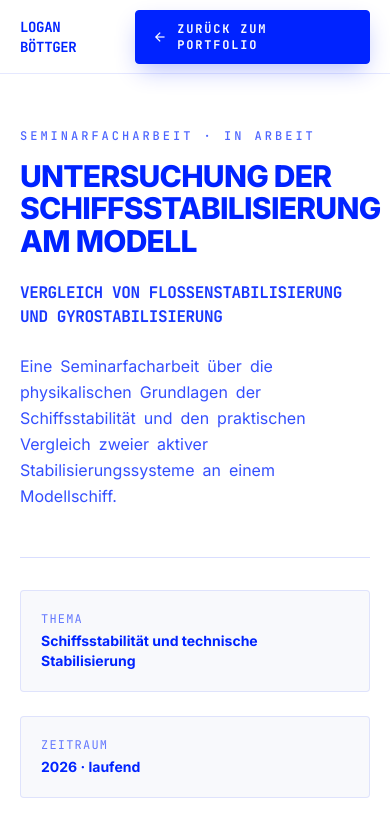
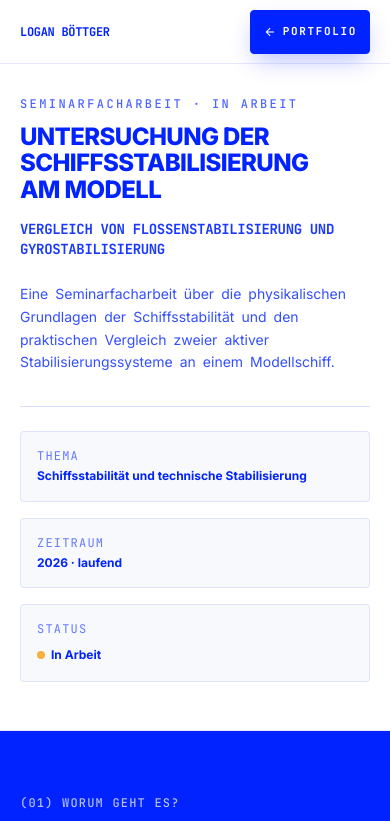
Before and after one commit to logan-bo9/portfolio, a plain HTML site: page seminarfacharbeit.html in a window 390 px wide. Shown: the top 821 px of the page. Drawn offline with nearby package versions, Linux system fonts and the light colour scheme.

Commit message:
Update seminarfacharbeit.html

```diff
--- a/seminarfacharbeit.html
+++ b/seminarfacharbeit.html
@@ -40,59 +40,59 @@
 <body class="bg-white text-primary font-display antialiased overflow-x-hidden">
 
   <!-- Top Fixed Navigation Bar -->
-  <nav id="navbar" class="py-4">
-    <div class="container flex justify-between items-center">
-      <a href="./index.html" class="font-mono text-sm font-bold tracking-tight text-primary text-decoration-none">
+  <nav id="navbar" class="py-3 sm:py-4">
+    <div class="container flex justify-between items-center gap-2">
+      <a href="./index.html" class="font-mono text-xs sm:text-sm font-bold tracking-tight text-primary text-decoration-none min-h-[44px] inline-flex items-center shrink-0">
         LOGAN BÖTTGER
       </a>
 
       <div>
-        <a href="./index.html#projekte" class="btn-primary group !py-2.5 !px-4 text-xs sm:text-sm">
-          <span class="material-symbols-outlined text-base transition-transform group-hover:-translate-x-1">arrow_back</span>
-          ZURÜCK ZUM PORTFOLIO
+        <a href="./index.html#projekte" class="btn-primary group !py-2 !px-3 sm:!py-2.5 sm:!px-4 text-[11px] sm:text-sm shrink-0 min-h-[44px] inline-flex items-center gap-1.5 whitespace-nowrap">
+          <span class="material-symbols-outlined text-sm sm:text-base transition-transform group-hover:-translate-x-1">arrow_back</span>
+          <span class="hidden xs:inline">ZURÜCK ZUM </span>PORTFOLIO
         </a>
       </div>
     </div>
   </nav>
 
   <!-- 1. Hero / Intro Section (WHITE) -->
-  <section class="pt-32 pb-16 sm:pb-24 border-b border-primary/10 bg-white text-primary">
+  <section class="pt-24 sm:pt-32 pb-12 sm:pb-24 border-b border-primary/10 bg-white text-primary">
     <div class="container">
       <div class="max-w-4xl">
-        <span class="text-label text-primary/70 block mb-4 tracking-[0.25em] font-mono uppercase">
+        <span class="text-label text-primary/70 block mb-3 sm:mb-4 tracking-[0.2em] sm:tracking-[0.25em] font-mono uppercase">
           SEMINARFACHARBEIT · IN ARBEIT
         </span>
 
-        <h1 class="text-3xl sm:text-5xl md:text-6xl font-extrabold text-primary uppercase tracking-tight leading-[1.08] mb-6">
+        <h1 class="text-2xl sm:text-4xl md:text-5xl lg:text-6xl font-extrabold text-primary uppercase tracking-tight leading-[1.1] mb-4 sm:mb-6">
           UNTERSUCHUNG DER<br />
           SCHIFFSSTABILISIERUNG<br />
           AM MODELL
         </h1>
 
-        <p class="font-mono text-base sm:text-lg md:text-xl font-bold text-primary/90 uppercase tracking-tight mb-6">
+        <p class="font-mono text-sm sm:text-lg md:text-xl font-bold text-primary/90 uppercase tracking-tight mb-6">
           VERGLEICH VON FLOSSENSTABILISIERUNG<br class="hidden sm:inline" />
           UND GYROSTABILISIERUNG
         </p>
 
-        <p class="spotify-reveal text-base sm:text-lg text-primary/80 leading-relaxed max-w-3xl mb-12">
+        <p class="spotify-reveal text-sm sm:text-lg text-primary/80 leading-relaxed max-w-3xl mb-8 sm:mb-12">
           Eine Seminarfacharbeit über die physikalischen Grundlagen der Schiffsstabilität und den praktischen Vergleich zweier aktiver Stabilisierungssysteme an einem Modellschiff.
         </p>
 
         <!-- Compact Info Grid -->
-        <div class="grid grid-cols-1 sm:grid-cols-3 gap-6 pt-8 border-t border-primary/15">
-          <div class="bg-surface p-5 rounded border border-primary/10">
+        <div class="grid grid-cols-1 sm:grid-cols-3 gap-4 sm:gap-6 pt-6 sm:pt-8 border-t border-primary/15">
+          <div class="bg-surface p-4 sm:p-5 rounded border border-primary/10">
             <span class="font-mono text-xs text-primary/60 uppercase tracking-widest block mb-1">THEMA</span>
-            <span class="text-sm sm:text-base font-bold text-primary block">Schiffsstabilität und technische Stabilisierung</span>
+            <span class="text-xs sm:text-sm md:text-base font-bold text-primary block leading-snug">Schiffsstabilität und technische Stabilisierung</span>
           </div>
 
-          <div class="bg-surface p-5 rounded border border-primary/10">
+          <div class="bg-surface p-4 sm:p-5 rounded border border-primary/10">
             <span class="font-mono text-xs text-primary/60 uppercase tracking-widest block mb-1">ZEITRAUM</span>
-            <span class="text-sm sm:text-base font-bold text-primary block">2026 · laufend</span>
+            <span class="text-xs sm:text-sm md:text-base font-bold text-primary block">2026 · laufend</span>
           </div>
 
-          <div class="bg-surface p-5 rounded border border-primary/10">
+          <div class="bg-surface p-4 sm:p-5 rounded border border-primary/10">
             <span class="font-mono text-xs text-primary/60 uppercase tracking-widest block mb-1">STATUS</span>
-            <span class="text-sm sm:text-base font-bold text-primary inline-flex items-center gap-1.5">
+            <span class="text-xs sm:text-sm md:text-base font-bold text-primary inline-flex items-center gap-1.5">
               <span class="w-2 h-2 rounded-full bg-amber-500 animate-pulse"></span>
               In Arbeit
             </span>
```
